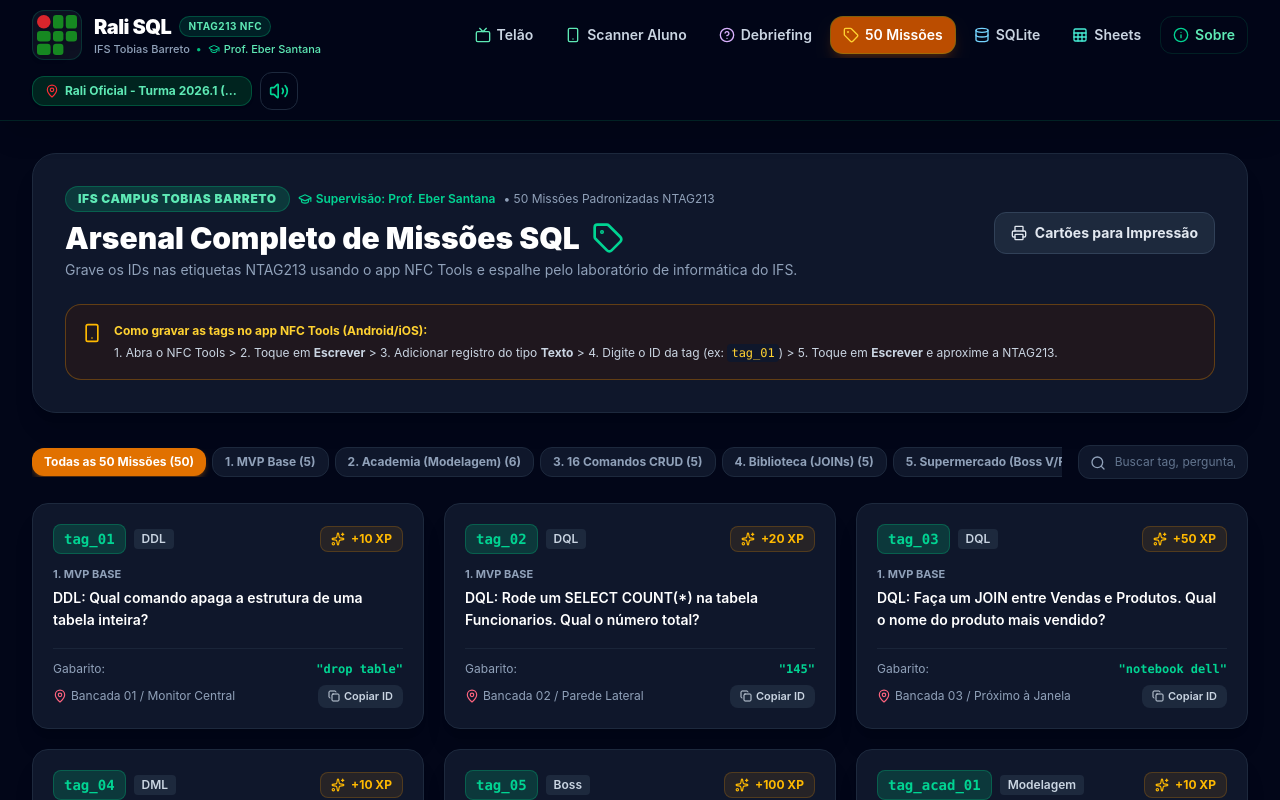
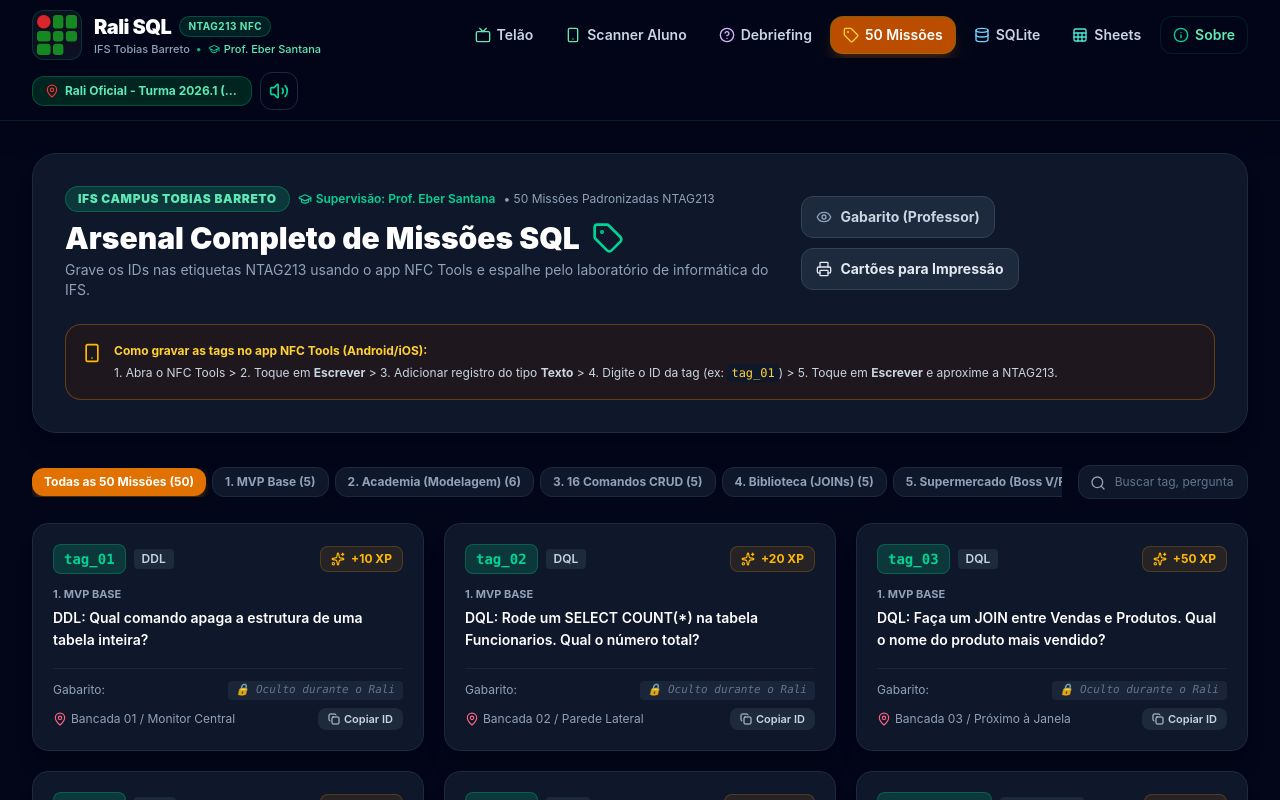
Before and after one commit to EberSantana/TrilhaRali, a React (Vite) app: page / in a window 1280 px wide. Both pictures are taken after a click on the button "50 Missões". Shown: the top 800 px of the page. Built offline with nearby package versions, Linux system fonts and the light colour scheme.

Commit message:
feat: add tools for mission management and testing
- Implement gabarito visibility toggle in the mission catalog.
- Add connectivity test feature to the Google Sheets integration modal.
- Clean up placeholder text in the student scanner input.

```diff
--- a/src/components/GoogleSheetsModal.tsx
+++ b/src/components/GoogleSheetsModal.tsx
@@ -24,6 +24,8 @@ export const GoogleSheetsModal: React.FC<GoogleSheetsModalProps> = ({ teams }) =
   const [copiedScript, setCopiedScript] = useState(false);
   const [savedUrl, setSavedUrl] = useState(false);
 
+  const [testFeedback, setTestFeedback] = useState<{ type: 'success' | 'error' | 'loading'; message: string } | null>(null);
+
   useEffect(() => {
     setAppsScriptUrl(getAppsScriptUrl());
   }, []);
@@ -32,7 +34,33 @@ export const GoogleSheetsModal: React.FC<GoogleSheetsModalProps> = ({ teams }) =
     e.preventDefault();
     saveAppsScriptUrl(appsScriptUrl);
     setSavedUrl(true);
+    setTestFeedback(null);
     setTimeout(() => setSavedUrl(false), 2000);
+  };
+
+  const handleTestSend = async () => {
+    if (!appsScriptUrl) {
+      setTestFeedback({ type: 'error', message: 'Insira a URL do Google Apps Script antes de testar.' });
+      return;
+    }
+    setTestFeedback({ type: 'loading', message: 'Enviando disparo de teste para o Google Sheets...' });
+    try {
+      await fetch(appsScriptUrl, {
+        method: 'POST',
+        mode: 'no-cors',
+        headers: { 'Content-Type': 'application/json' },
+        body: JSON.stringify({ tag_id: 'tag_01', resposta: 'teste', equipe: 'Equipe A (Alpha)' }),
+      });
+      setTestFeedback({
+        type: 'success',
+        message: '✔ Webhook alcançado com sucesso! A requisição foi entregue ao seu Google Apps Script.',
+      });
+    } catch (err) {
+      setTestFeedback({
+        type: 'error',
+        message: `Erro ao enviar para o Apps Script: ${String(err)}`,
+      });
+    }
   };
 
   const appsScriptCode = `// ==========================================================
@@ -233,46 +261,46 @@ function doGet() {
           Se configurada, cada resposta correta no celular enviará um POST para a sua planilha Google em tempo real.
         </p>
 
-        <form onSubmit={handleSaveUrl} className="flex flex-col sm:flex-row items-center gap-3">
+        <form onSubmit={handleSaveUrl} className="space-y-3">
+          <div className="flex flex-col lg:flex-row items-stretch lg:items-center gap-2.5 w-full">
             <input
               type="url"
               value={appsScriptUrl}
               onChange={(e) => setAppsScriptUrl(e.target.value)}
               placeholder="https://script.google.com/macros/s/.../exec"
-            className="w-full bg-slate-950 font-mono text-xs sm:text-sm text-teal-300 border border-slate-800 rounded-xl px-4 py-3 focus:ring-2 focus:ring-teal-500 outline-none"
+              className="flex-1 min-w-0 w-full bg-slate-950 font-mono text-xs sm:text-sm text-teal-300 border border-slate-800 rounded-xl px-4 py-3 focus:ring-2 focus:ring-teal-500 outline-none"
             />
-          <div className="flex items-center gap-2 w-full sm:w-auto">
+            <div className="flex flex-wrap sm:flex-nowrap items-center gap-2 shrink-0">
               <button
                 type="submit"
-              className="w-full sm:w-auto px-5 py-3 rounded-xl bg-teal-600 hover:bg-teal-500 text-white font-bold text-xs sm:text-sm flex items-center justify-center gap-2 shadow-lg transition shrink-0"
+                className="flex-1 sm:flex-initial px-5 py-3 rounded-xl bg-teal-600 hover:bg-teal-500 text-white font-bold text-xs sm:text-sm flex items-center justify-center gap-2 shadow-lg transition whitespace-nowrap"
               >
                 {savedUrl ? <Check className="w-4 h-4" /> : <Save className="w-4 h-4" />}
                 <span>{savedUrl ? 'Salvo!' : 'Salvar URL'}</span>
               </button>
               <button
                 type="button"
-              onClick={async () => {
-                if (!appsScriptUrl) {
-                  alert('Insira a URL do Apps Script primeiro.');
-                  return;
-                }
-                try {
-                  await fetch(appsScriptUrl, {
-                    method: 'POST',
-                    mode: 'no-cors',
-                    headers: { 'Content-Type': 'application/json' },
-                    body: JSON.stringify({ tag_id: 'tag_01', resposta: 'teste', equipe: 'Equipe A (Alpha)' }),
-                  });
-                  alert('Webhook alcançado com sucesso! O Google Apps Script recebeu a solicitação.');
-                } catch (err) {
-                  alert('Erro ao enviar para o Apps Script: ' + String(err));
-                }
-              }}
-              className="w-full sm:w-auto px-4 py-3 rounded-xl bg-slate-800 hover:bg-slate-700 text-slate-200 border border-slate-700 font-bold text-xs sm:text-sm flex items-center justify-center gap-1.5 transition shrink-0"
+                onClick={handleTestSend}
+                className="flex-1 sm:flex-initial px-4 py-3 rounded-xl bg-slate-800 hover:bg-slate-700 text-slate-200 border border-slate-700 font-bold text-xs sm:text-sm flex items-center justify-center gap-1.5 transition whitespace-nowrap shadow-sm"
               >
                 <span>🧪 Testar Envio</span>
               </button>
             </div>
+          </div>
+
+          {testFeedback && (
+            <div className={`p-3 rounded-xl text-xs font-semibold flex items-center gap-2 ${
+              testFeedback.type === 'success'
+                ? 'bg-emerald-950/80 text-emerald-300 border border-emerald-500/40'
+                : testFeedback.type === 'error'
+                ? 'bg-rose-950/80 text-rose-300 border border-rose-500/40'
+                : 'bg-slate-800 text-slate-300 border border-slate-700'
+            }`}>
+              {testFeedback.type === 'success' && <Check className="w-4 h-4 text-emerald-400 shrink-0" />}
+              {testFeedback.type === 'error' && <AlertCircle className="w-4 h-4 text-rose-400 shrink-0" />}
+              <span>{testFeedback.message}</span>
+            </div>
+          )}
         </form>
       </div>
 
--- a/src/components/MissionsCatalog.tsx
+++ b/src/components/MissionsCatalog.tsx
@@ -10,7 +10,9 @@ import {
   Sparkles,
   ExternalLink,
   BookOpen,
-  GraduationCap
+  GraduationCap,
+  Eye,
+  EyeOff
 } from 'lucide-react';
 import { Mission, MissionPackage } from '../types';
 import { ALL_MISSIONS } from '../data/missions';
@@ -21,6 +23,7 @@ export const MissionsCatalog: React.FC = () => {
   const [searchQuery, setSearchQuery] = useState<string>('');
   const [copiedTag, setCopiedTag] = useState<string | null>(null);
   const [isPrintMode, setIsPrintMode] = useState<boolean>(false);
+  const [showGabarito, setShowGabarito] = useState<boolean>(false);
 
   const packages: { id: string; label: string; count: number }[] = [
     { id: 'all', label: 'Todas as 50 Missões', count: ALL_MISSIONS.length },
@@ -80,10 +83,31 @@ export const MissionsCatalog: React.FC = () => {
             </p>
           </div>
 
-          <div className="flex items-center gap-3">
+          <div className="flex items-center gap-2.5 flex-wrap">
+            <button
+              onClick={() => setShowGabarito(!showGabarito)}
+              className={`px-3.5 py-2.5 rounded-xl font-bold text-xs sm:text-sm flex items-center gap-2 transition border ${
+                showGabarito
+                  ? 'bg-amber-500/20 text-amber-300 border-amber-500/40 hover:bg-amber-500/30'
+                  : 'bg-slate-800 text-slate-300 border-slate-700 hover:bg-slate-700'
+              }`}
+              title="Ocultar respostas durante a dinâmica para não vazar spoiler aos alunos"
+            >
+              {showGabarito ? (
+                <>
+                  <EyeOff className="w-4 h-4 text-amber-400" />
+                  <span>Ocultar Gabarito</span>
+                </>
+              ) : (
+                <>
+                  <Eye className="w-4 h-4 text-slate-400" />
+                  <span>Gabarito (Professor)</span>
+                </>
+              )}
+            </button>
             <button
               onClick={() => setIsPrintMode(!isPrintMode)}
-              className="px-4 py-2.5 rounded-xl bg-slate-800 hover:bg-slate-700 text-slate-200 border border-slate-700 font-bold text-sm flex items-center gap-2 transition"
+              className="px-3.5 py-2.5 rounded-xl bg-slate-800 hover:bg-slate-700 text-slate-200 border border-slate-700 font-bold text-xs sm:text-sm flex items-center gap-2 transition"
             >
               <Printer className="w-4 h-4" />
               <span>{isPrintMode ? 'Modo Normal' : 'Cartões para Impressão'}</span>
@@ -91,7 +115,7 @@ export const MissionsCatalog: React.FC = () => {
             {isPrintMode && (
               <button
                 onClick={handlePrint}
-                className="px-4 py-2.5 rounded-xl bg-emerald-600 hover:bg-emerald-500 text-white font-bold text-sm flex items-center gap-2 shadow-lg shadow-emerald-600/30 transition"
+                className="px-4 py-2.5 rounded-xl bg-emerald-600 hover:bg-emerald-500 text-white font-bold text-xs sm:text-sm flex items-center gap-2 shadow-lg shadow-emerald-600/30 transition"
               >
                 <Printer className="w-4 h-4" />
                 <span>Imprimir Agora</span>
@@ -190,7 +214,7 @@ export const MissionsCatalog: React.FC = () => {
                 type="text"
                 value={searchQuery}
                 onChange={(e) => setSearchQuery(e.target.value)}
-                placeholder="Buscar tag, pergunta, gabarito..."
+                placeholder="Buscar tag, pergunta ou categoria..."
                 className="w-full bg-slate-900 border border-slate-800 rounded-xl pl-9 pr-3 py-2 text-xs text-white placeholder-slate-500 focus:ring-2 focus:ring-amber-500 outline-none"
               />
             </div>
@@ -233,9 +257,15 @@ export const MissionsCatalog: React.FC = () => {
                 <div className="space-y-2 pt-3 border-t border-slate-800/80">
                   <div className="flex items-center justify-between text-xs">
                     <span className="text-slate-400">Gabarito:</span>
-                    <span className="font-mono font-bold text-emerald-400">
-                      "{mission.resposta_curta}"
-                    </span>
+                    {showGabarito ? (
+                      <span className="font-mono font-bold text-emerald-400 bg-emerald-950/40 px-2 py-0.5 rounded border border-emerald-500/30">
+                        "{mission.resposta_curta}"
+                      </span>
+                    ) : (
+                      <span className="font-mono text-slate-500 italic text-[11px] bg-slate-800/80 px-2 py-0.5 rounded">
+                        🔒 Oculto durante o Rali
+                      </span>
+                    )}
                   </div>
 
                   <div className="flex items-center justify-between text-xs text-slate-400">
--- a/src/components/StudentScanner.tsx
+++ b/src/components/StudentScanner.tsx
@@ -442,7 +442,7 @@ export const StudentScanner: React.FC<StudentScannerProps> = ({
                   type="text"
                   value={studentAnswer}
                   onChange={(e) => setStudentAnswer(e.target.value)}
-                  placeholder="Ex: drop table, 145, where, notebook..."
+                  placeholder=""
                   disabled={sessionState.isSubmissionsLocked || isSubmitting}
                   className="w-full bg-slate-950 border border-slate-700 rounded-xl px-4 py-3 text-base text-white placeholder-slate-500 focus:ring-2 focus:ring-emerald-500 focus:border-transparent outline-none transition font-medium"
                 />
```
Also changed, not shown: public/assets/aistudio/image_067d284b.png (added), public/assets/aistudio/image_a685aed3.png (added). Lines whose indentation alone changed are shown as unchanged.
